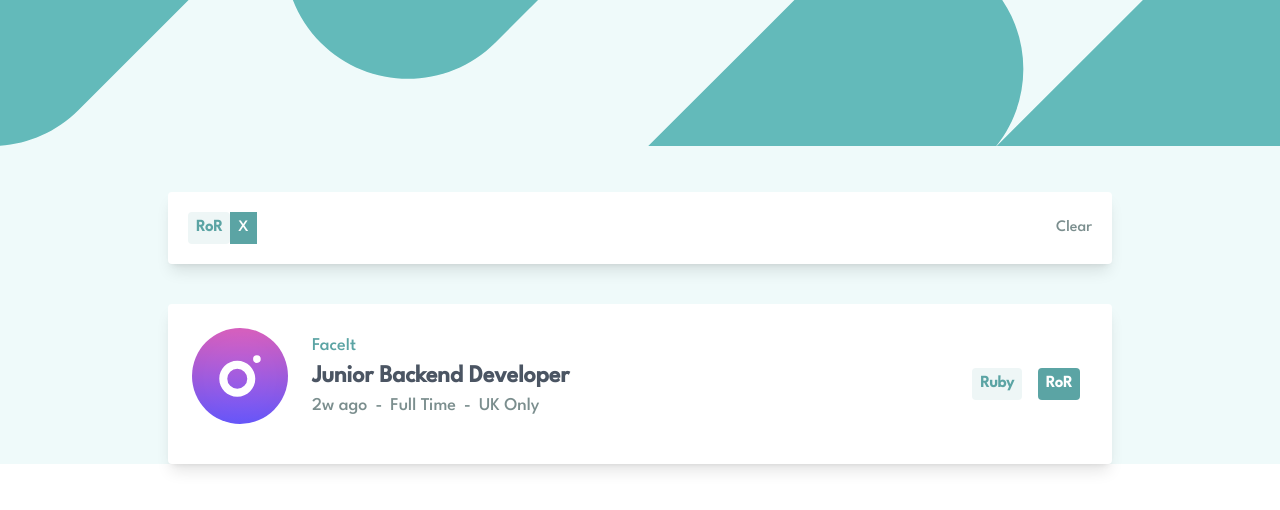
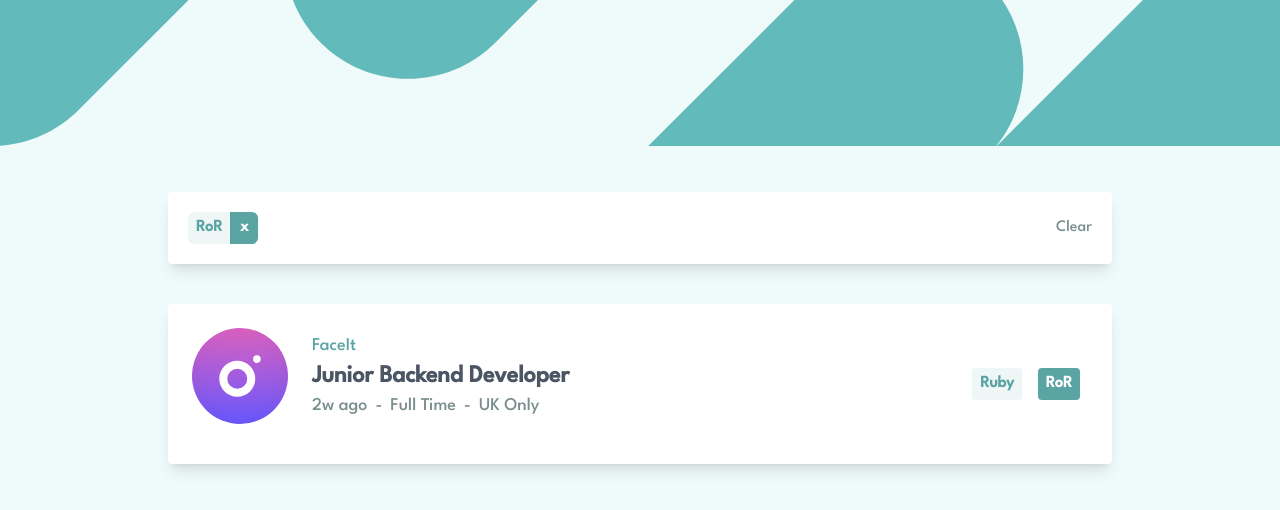
Before and after one commit to arvincarlo/job-board, a Next.js app: page / in a window 1280 px wide. Both pictures are taken after a click on the button "RoR". Shown: the top 510 px of the page. Built offline with nearby package versions, Linux system fonts and the light colour scheme; data requests are answered from the project's data file.

Commit message:
button updates

```diff
--- a/app/layout.tsx
+++ b/app/layout.tsx
@@ -22,7 +22,7 @@ export default function RootLayout({
   return (
     <html lang="en">
       <body
-        className={`${font.className}`}
+        className={`${font.className} bg-custom-light-cyan`}
       >
         <JobsProvider>
           {children}
--- a/app/page.tsx
+++ b/app/page.tsx
@@ -26,7 +26,7 @@ export default function Page() {
   console.log(filters);
 
   return (
-    <div className="bg-custom-light-cyan">
+    <div className="">
       <div className="bg-mobile-image bg-contain lg:bg-desktop-image bg-no-repeat w-full h-auto ">
 
         <div className="pt-[120px] lg:pt-48 px-6 lg:mx-36">
@@ -36,8 +36,8 @@ export default function Page() {
               {/* Filter Tabs */}
               {filters.map((item:string) => (
                 <div key={item}>
-                  <span className="inline-block bg-light-grayish-cyan-tablets rounded px-2 py-1 text-base font-semibold text-primary focus:bg-primary focus:text-white">{item}</span>
-                  <button onClick={() => dispatch({type:"filters/unset", payload: item})} className="text-white bg-primary px-2 py-1">X</button>
+                  <span className="inline-block bg-light-grayish-cyan-tablets rounded-tl-md rounded-bl-md px-2 py-1 text-base font-semibold text-primary focus:bg-primary focus:text-white">{item}</span>
+                  <button onClick={() => dispatch({type:"filters/unset", payload: item})} className="text-white bg-primary px-[10px] py-1 rounded-tr-md rounded-br-md font-semibold">x</button>
                 </div>
               ))}
             </div>
@@ -55,11 +55,10 @@ export default function Page() {
                 <div className="ml-4">
                   <div className="flex gap-2 lg:gap-4">
                     <div className="text-primary font-medium text-base lg:text-lg">{job.company}</div>
-
-                      <div className="flex items-center">
-                        {job.new && <span className="flexinline-block bg-primary rounded-full px-2 py-[2px] text-sm  text-white mr-2 items-center align-middle">NEW!</span>}
-                        {job.featured && <span className="inline-block bg-darkgray rounded-full px-2 py-[2px] text-sm  text-white">FEATURED</span>}
-                      </div>
+                    <div className="flex items-center">
+                      {job.new && <span className="inline-block bg-primary rounded-full px-2 py-[2px] text-sm  text-white mr-2 items-center align-middle">NEW!</span>}
+                      {job.featured && <span className="inline-block bg-darkgray rounded-full px-2 py-[2px] text-sm  text-white">FEATURED</span>}
+                    </div>
                   </div>
                   <div className="text-gray-600 font-semibold text-lg lg:text-2xl hover:text-primary hover:cursor-pointer">{job.position}</div>
                   <div className="flex space-x-2 text-custom-grayish-cyan text-base lg:text-lg">
@@ -74,6 +73,7 @@ export default function Page() {
 
               <div className="flex border-t border-gray-200 mt-2 pt-4">
               </div>
+
               <div className="flex gap-2 flex-wrap">
                 {
                   [...job.languages, ...job.tools].map(item => (
```
